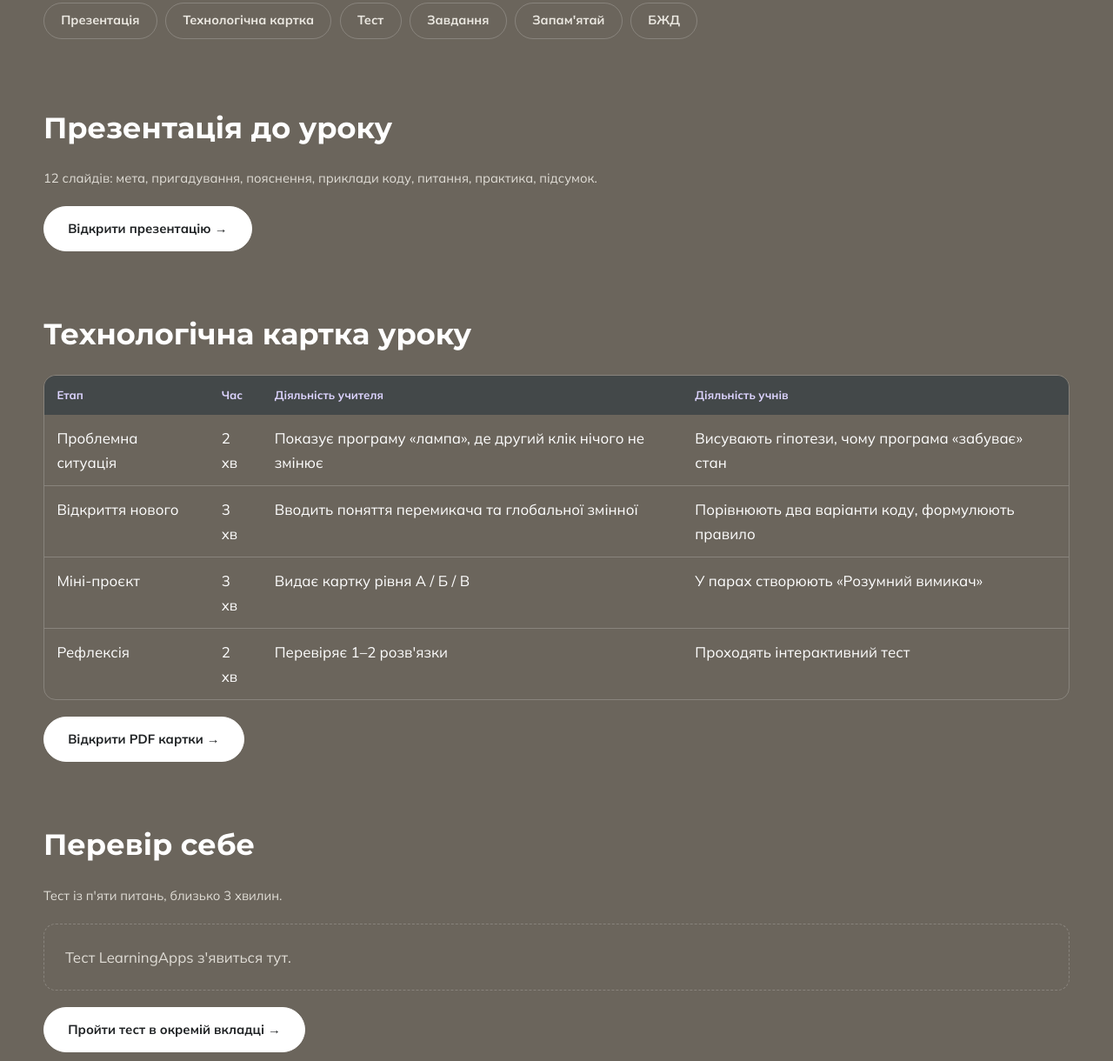
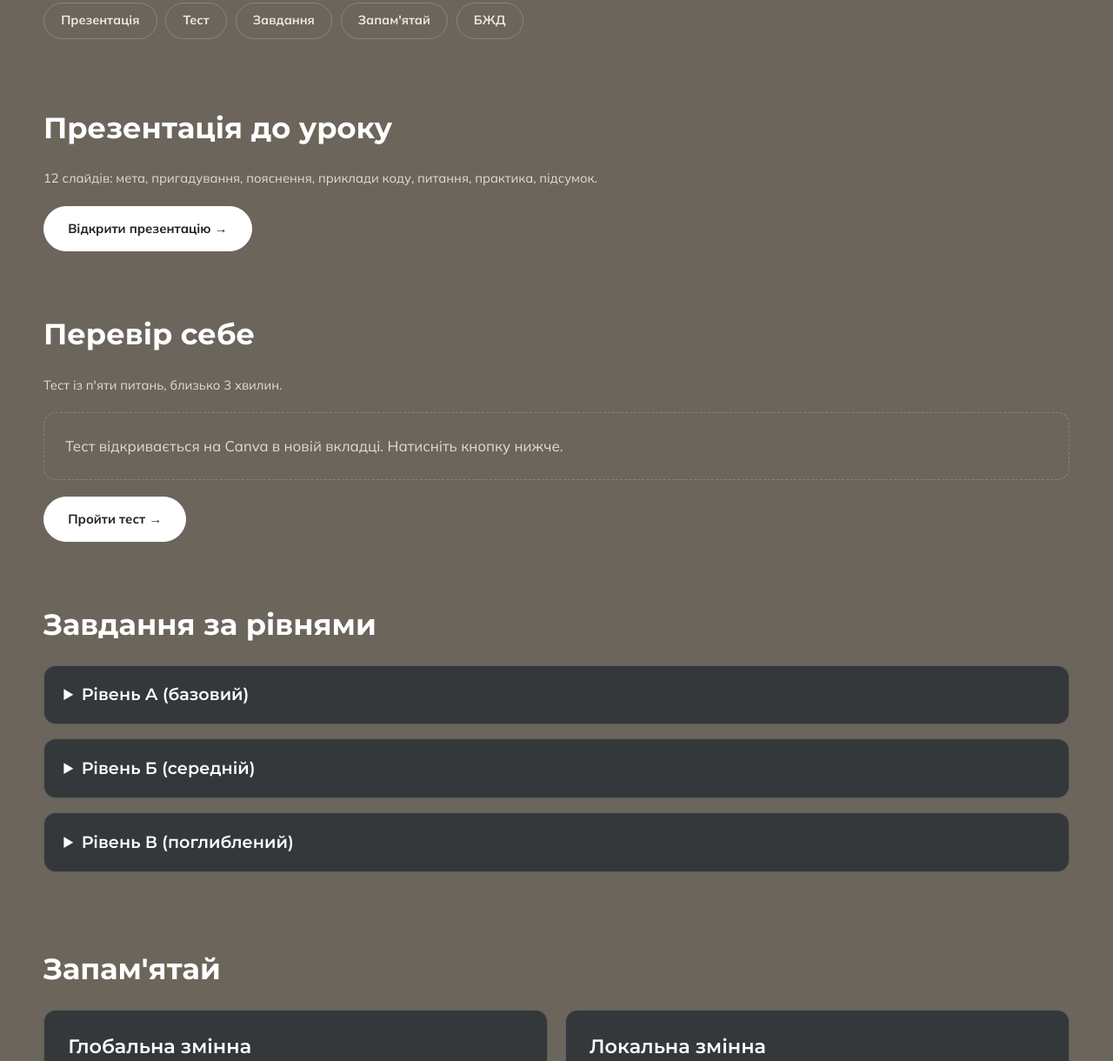
Before and after one commit to vladordatiy-cloud/sait-vchutelya, a plain HTML site: page lesson-switches.html in a window 1280 px wide. Shown: the part 479-1699 px from the top of the page at 87% size. Drawn offline with Linux system fonts and the light colour scheme.

Commit message:
Add files via upload

```diff
--- a/lesson-switches.html
+++ b/lesson-switches.html
@@ -37,7 +37,7 @@
   <p class="lead">Інформатика, 8 клас. Підручник Коршунової, Завадського, с. 114–118. Проблемно-проєктний фрагмент уроку (10 хв) за модельною програмою Завадського, Коршунової.</p>
 </div></section>
 <div class="body">
-  <nav class="sub-nav" aria-label="Розділи сторінки"><a href="#slides">Презентація</a><a href="#card">Технологічна картка</a><a href="#quiz">Тест</a><a href="#tasks">Завдання</a><a href="#notes">Запам'ятай</a><a href="#safety">БЖД</a></nav>
+  <nav class="sub-nav" aria-label="Розділи сторінки"><a href="#slides">Презентація</a><a href="#quiz">Тест</a><a href="#tasks">Завдання</a><a href="#notes">Запам'ятай</a><a href="#safety">БЖД</a></nav>
 
   <section class="block" id="slides">
     <h2>Презентація до уроку</h2>
@@ -45,27 +45,11 @@
     <div class="btns"><a class="btn accent" href="ВСТАВТЕ_ПОСИЛАННЯ_НА_GOOGLE_ПРЕЗЕНТАЦІЮ" target="_blank" rel="noopener">Відкрити презентацію →</a></div>
   </section>
 
-  <section class="block" id="card">
-    <h2>Технологічна картка уроку</h2>
-    <div class="table-scroll"><table>
-      <thead><tr><th>Етап</th><th>Час</th><th>Діяльність учителя</th><th>Діяльність учнів</th></tr></thead>
-      <tbody>
-        <tr><td>Проблемна ситуація</td><td>2 хв</td><td>Показує програму «лампа», де другий клік нічого не змінює</td><td>Висувають гіпотези, чому програма «забуває» стан</td></tr>
-        <tr><td>Відкриття нового</td><td>3 хв</td><td>Вводить поняття перемикача та глобальної змінної</td><td>Порівнюють два варіанти коду, формулюють правило</td></tr>
-        <tr><td>Міні-проєкт</td><td>3 хв</td><td>Видає картку рівня А / Б / В</td><td>У парах створюють «Розумний вимикач»</td></tr>
-        <tr><td>Рефлексія</td><td>2 хв</td><td>Перевіряє 1–2 розв'язки</td><td>Проходять інтерактивний тест</td></tr>
-      </tbody></table></div>
-    <div class="btns" style="margin-top:1.2rem"><a class="btn accent" href="#" target="_blank" rel="noopener">Відкрити PDF картки →</a></div>
-  </section>
-
   <section class="block" id="quiz">
     <h2>Перевір себе</h2>
     <p class="mat-note">Тест із п'яти питань, близько 3 хвилин.</p>
-    <div class="embed">
-      <!-- Замініть цей рядок кодом вбудування з LearningApps (кнопка «Вбудувати») -->
-      Тест LearningApps з'явиться тут.
-    </div>
-    <div class="btns" style="margin-top:1.2rem"><a class="btn accent" href="#" target="_blank" rel="noopener">Пройти тест в окремій вкладці →</a></div>
+    <div class="embed">Тест відкривається на Canva в новій вкладці. Натисніть кнопку нижче.</div>
+    <div class="btns" style="margin-top:1.2rem"><a class="btn accent" href="https://canva.link/hbnzt6uvc1fxhqu" target="_blank" rel="noopener">Пройти тест →</a></div>
   </section>
 
   <section class="block" id="tasks">
```
